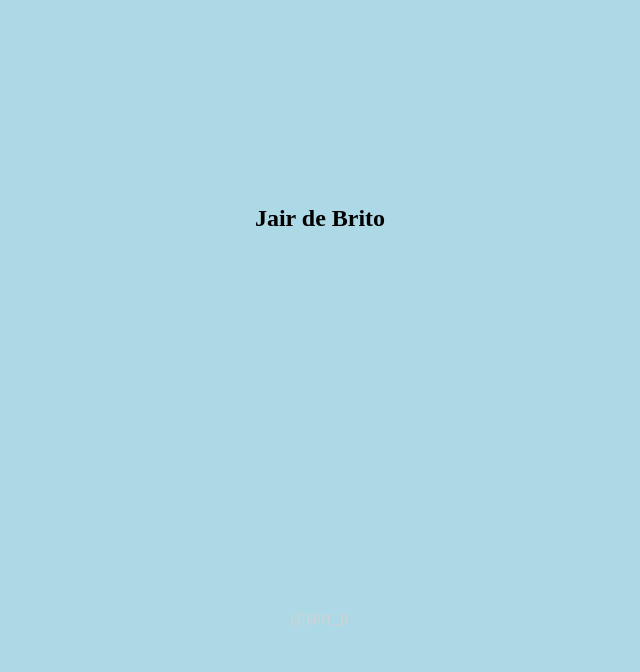
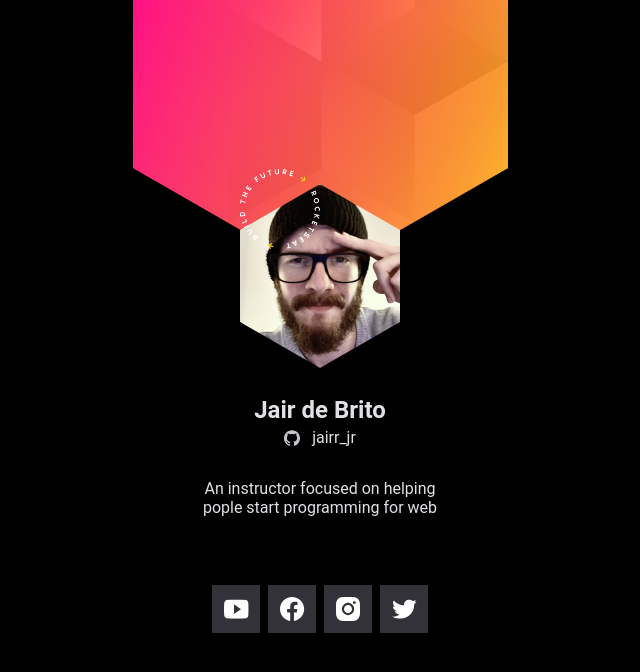
Before and after one commit to Jairbrito/Nlw-HEAT, a plain HTML site: page index.html in a window 1280 px wide. Shown: the whole page, without its empty margins (320-960 px from the left). Drawn offline with Linux system fonts and the light colour scheme.

Commit message:
basico javascript

```diff
--- a/index.html
+++ b/index.html
@@ -4,32 +4,70 @@
   <head>
     <title>Jair de Brito - Rei da cachorrada</title>
 
-    <style>
-      /* Cascating Stylesheet */
-      html,
-      body {
-        height: 100%;
+    <link rel="stylesheet" href="style.css" />
+  </head>
+  <body>
+    <main>
+      <div class="container">
+      <div class="content">
+        <div class="avatar">
+          <span>
+            <img src="Imagens/logo.svg" alt="Logo" />
+          </span>
+          <img src="Imagens/Ellipse 5.png" alt="Foto pessoal" />
+        </div>
+        <h1 id="userName">Jair de Brito</h1>
+        <a href="https://instagram.com/jairr_jr" target="_blank">
+          <img src="Imagens/git.svg" alt="icone github"/>
+          jairr_jr</a
+        >
+      <p>An instructor focused on helping pople start programming for web
+      </p>
+      <ul id="socialLinks">
+        <li class="youtube">
+          <a
+            href="https://youtube.com/Bitstv" target="_blank">
+            <img src="Imagens/yt.svg" alt="icone Youtube"  />
+          </a>
+        </li>
+        <li class="facebook">
+          <a href="https://youtube.com" target="_blank">
+            <img src="Imagens/face.svg" alt="icone Facebook"  />
+          </a>
+        </li>
+        <li class="instagram">
+          <a href="https://instagram.com/jairr_jr" >
+            <img
+              src="Imagens/insta.svg"
+              alt="icone Instagram"
+
+            />
+          </a>
+        </li>
+        <li class="twiter">
+          <a href="https://youtube.com" target="_blank">
+            <img src="Imagens/tt.svg" alt="icone Twiter" />
+          </a>
+        </li>
+      </ul>
+    </main>
+    <script>
+      const linksSocialMedia={
+        instagram: "jairr_jr",
+        youtube: "Bitstv"
+      }
+      function changeSocialMediaLinks(){
+
+        for(let li of socialLinks.children){
+          const social= li.getAttribute('class')
+
+          li.children.href = `https://${social}.com/${linksSocialMedia[social]}`
+
+          alert(li.children[0].href)
+        }
       }
 
-      body {
-        display: grid;
-        place-items: center;
-
-        background: lightblue;
-      }
-
-      h1 {
-        font-size: 1.5rem;
-      }
-
-      a {
-        color: lightgrey;
-        text-decoration: none;
-      }
-    </style>
-  </head>
-  <body>
-    <h1>Jair de Brito</h1>
-    <a href="https://instagram.com/jairr_jr">@jairr_jr</a>
+      changeSocialMediaLinks()
+    </script>
   </body>
 </html>
--- /dev/null
+++ b/style.css
@@ -0,0 +1,68 @@
+* {
+  margin: 0;
+}
+html,
+body {
+  background-color: black;
+  font-family: 'Roboto', sans-serif;
+  height: 100%;
+  -webkit-font-smoothing: antialiased;
+  --black: hsl(240, 6%, 13%);
+  --grey: hsl(240, 9%, 89%);
+}
+body {
+  display: grid;
+  place-items: center;
+}
+main {
+  background: url(Imagens/mask.png);
+  height: 812px;
+  width: 375px;
+}
+.container {
+  max-width: 250px;
+  margin-left: auto;
+  margin-right: auto;
+  text-align: center;
+  color: var(--grey);
+}
+.avatar {
+  width: 10rem;
+  margin: 11.5rem auto 0;
+  position: relative;
+}
+.avatar span {
+  position: absolute;
+  top: -15px;
+  z-index: 1;
+}
+.avatar > img {
+  width: 10rem;
+  height: 11.5rem;
+  object-fit: cover;
+  clip-path: polygon(50% 0, 100% 25%, 100% 75%, 50% 100%, 0 75%, 0 25%);
+}
+h1 {
+  font-size: 1.5rem;
+  margin-top: 1.5rem;
+}
+a {
+  color: var(--grey);
+  text-decoration: none;
+  margin-top: 0.25rem;
+  display: flex;
+  gap: 0.75rem;
+  justify-content: center;
+  align-items: center;
+}
+p {
+  margin-top: 2rem;
+}
+ul {
+  margin-top: 4rem;
+  list-style: none;
+  padding: 0;
+  display: flex;
+  gap: 0.5rem;
+  justify-content: center;
+}
```
Also changed, not shown: Imagens/Ellipse 5.png (added), Imagens/Mobile.png (added), Imagens/face.svg (added), Imagens/git.svg (added), Imagens/insta.svg (added), Imagens/logo.svg (added), Imagens/mask.png (added), Imagens/tt.svg (added), Imagens/yt.svg (added).
